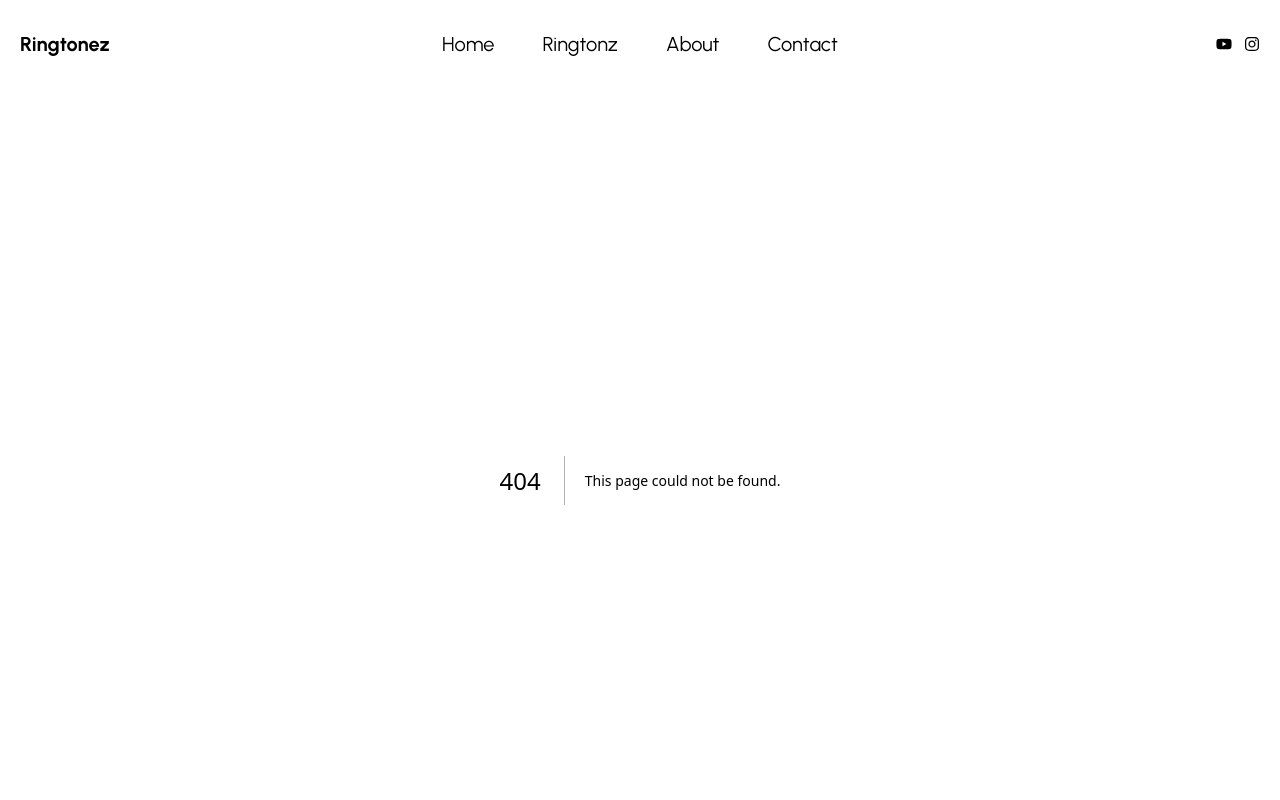
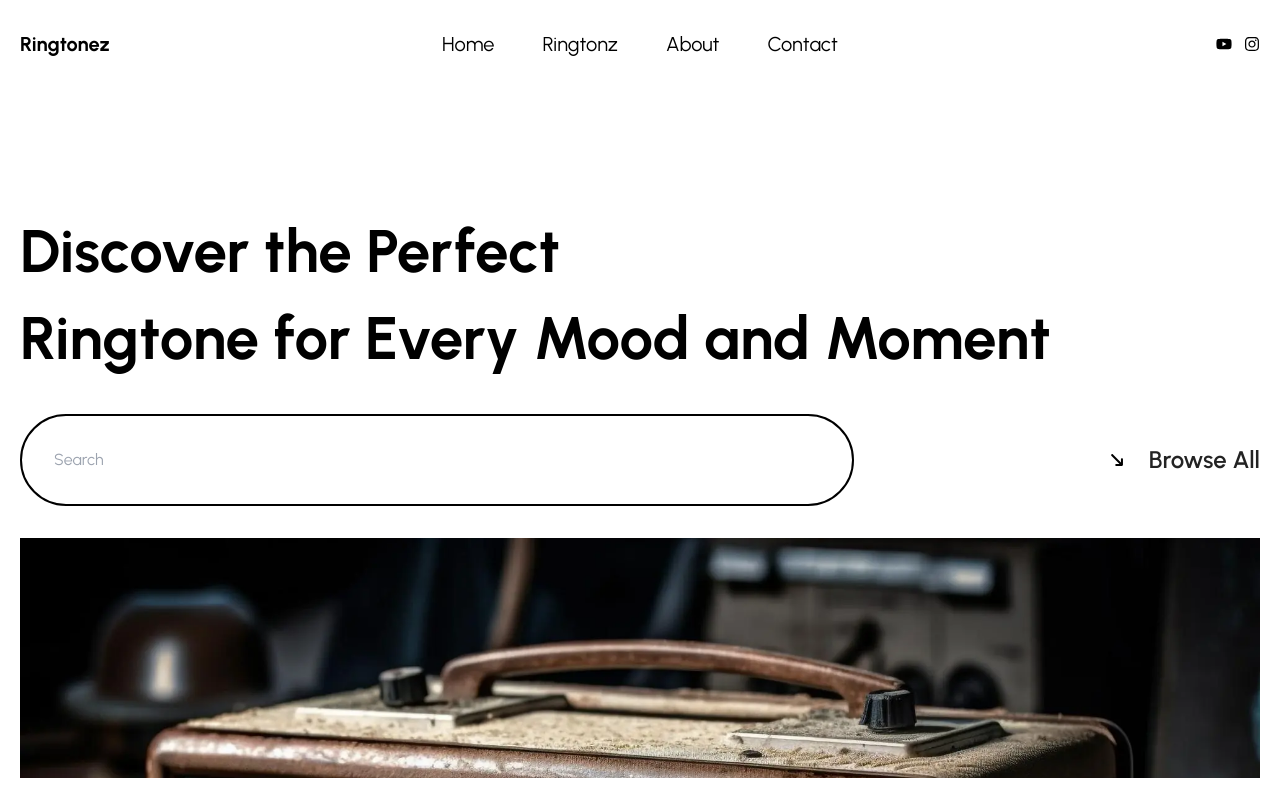
Before and after one commit to SardarJagjeetSingh/Ringtonez, a Next.js app: page /Home in a window 1280 px wide. Before the commit this address had no page. Shown: the top 800 px of the page. Built offline with nearby package versions, Linux system fonts and the light colour scheme.

Commit message:
add home page

```diff
--- /dev/null
+++ b/app/Home/page.tsx
@@ -0,0 +1,12 @@
+import React from 'react'
+import Hero from '../component/Hero/Hero'
+
+const page = () => {
+  return (
+    <div>
+     <Hero/>
+    </div>
+  )
+}
+
+export default page
```
